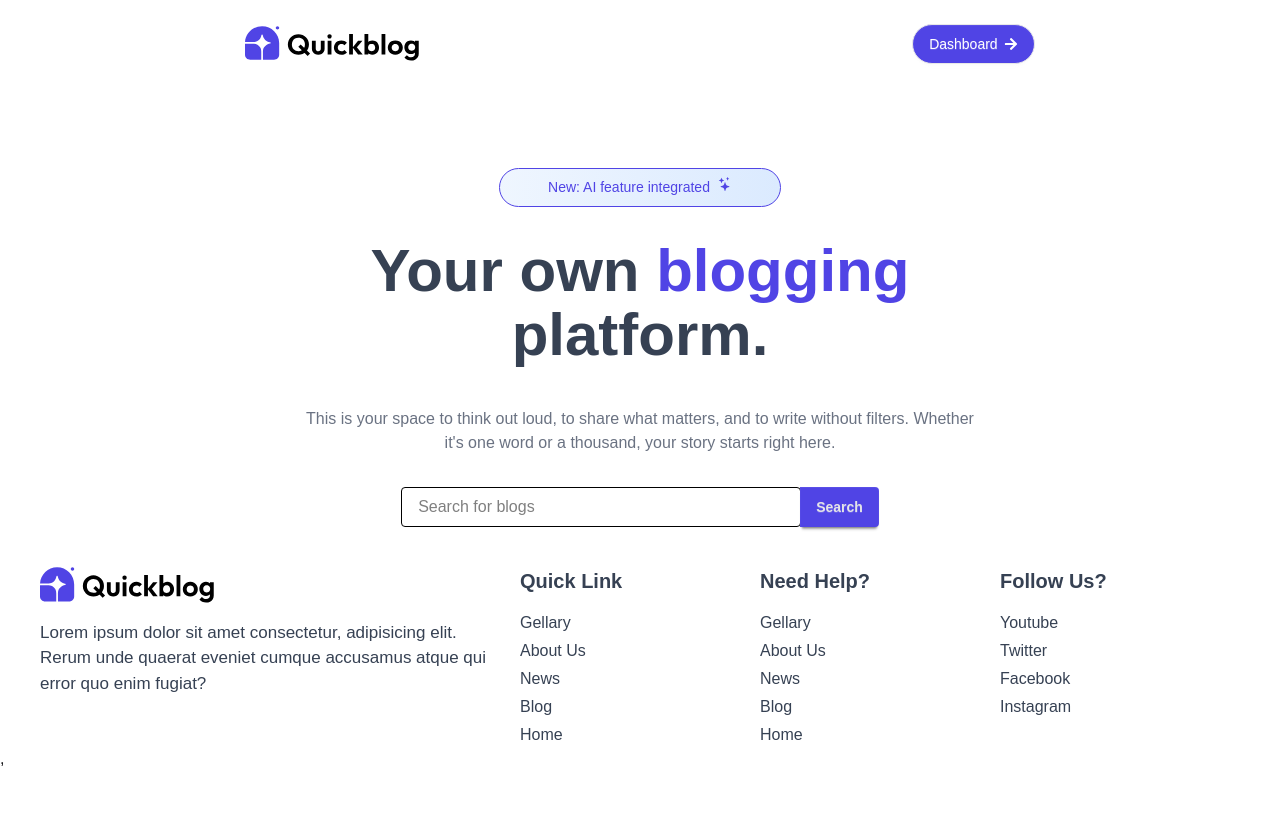
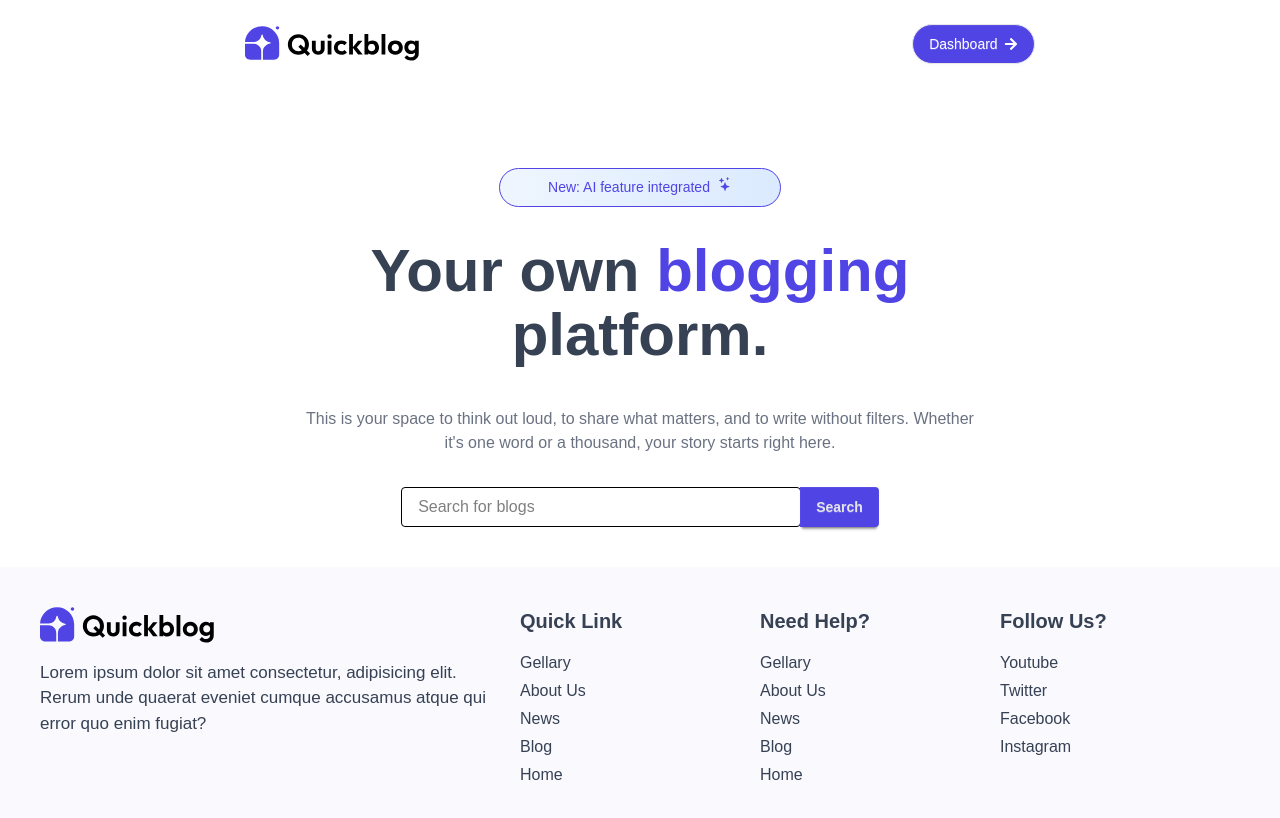
Before and after one commit to coders-rabbi/MultiUser_blog_website, a React (Vite) app: page / in a window 1280 px wide. Shown: the top 818 px of the page. Built offline with nearby package versions, Linux system fonts and the light colour scheme.

Commit message:
footer bg colour change

```diff
--- a/src/page/Home/Home.jsx
+++ b/src/page/Home/Home.jsx
@@ -1,10 +1,12 @@
 import React from 'react';
 import HeroSection from './HeroSection';
+import NeverMissSection from './NeverMissSection';
 
 const Home = () => {
     return (
         <div>
             <HeroSection />
+            <NeverMissSection />
         </div>
     );
 };
--- /dev/null
+++ b/src/page/Home/NeverMissSection.jsx
@@ -0,0 +1,11 @@
+import React from 'react';
+
+const NeverMissSection = () => {
+    return (
+        <div>
+
+        </div>
+    );
+};
+
+export default NeverMissSection;
--- a/src/shared/Footer.jsx
+++ b/src/shared/Footer.jsx
@@ -4,7 +4,7 @@ import { Link } from 'react-router';
 
 const Footer = () => {
     return (
-        <div className='mt-10 xl:grid grid-cols-5 px-5 xl:px-10'>
+        <div className='mt-10 xl:grid grid-cols-5 px-5 xl:px-10 bg-[#F9F9FE] py-10'>
             <div className='col-span-2 xl:pr-5'>
                 <div className='flex gap-2 items-center mb-4'>
                     <img className='w-44' src={logo} alt="" />
```
